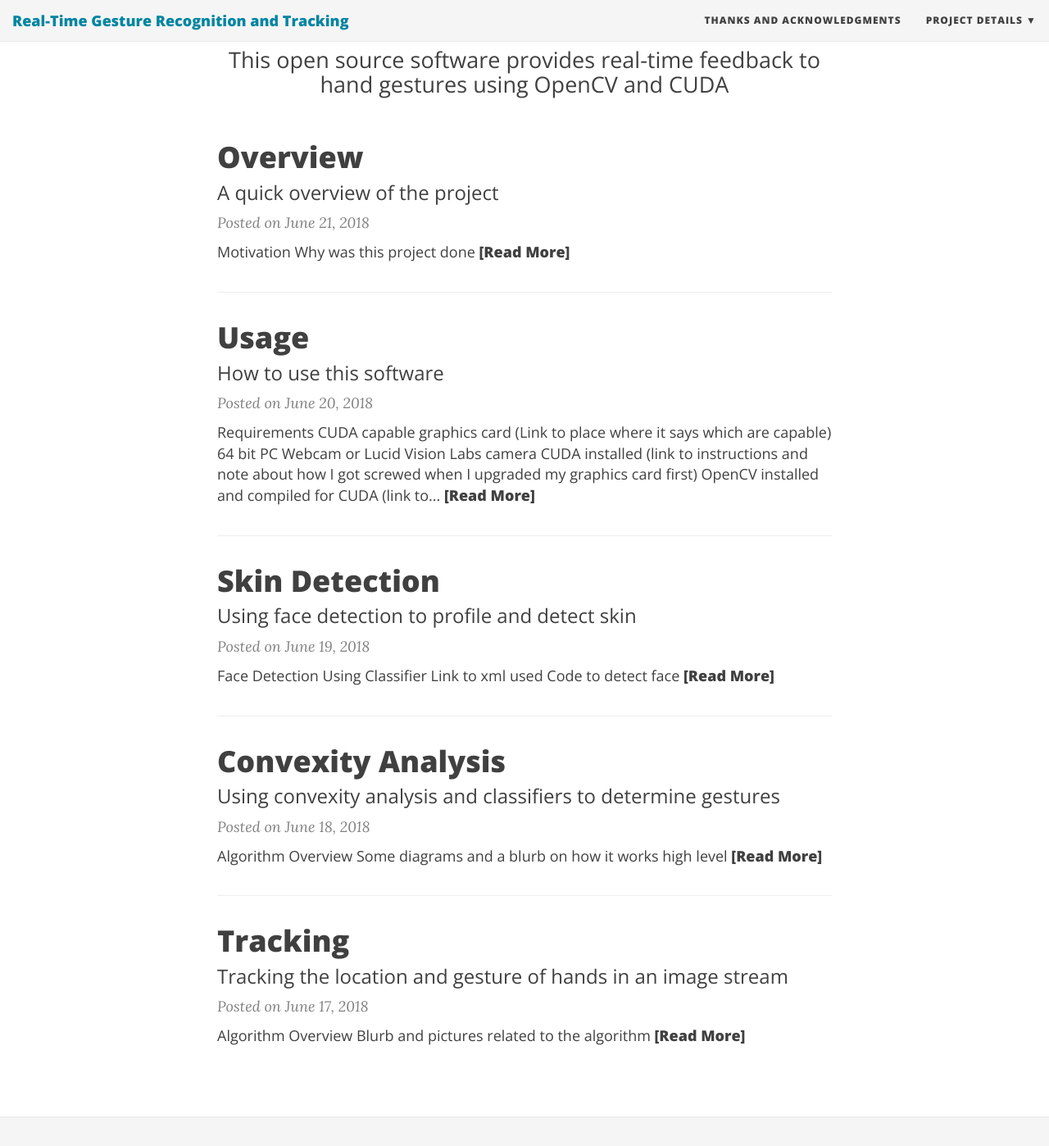
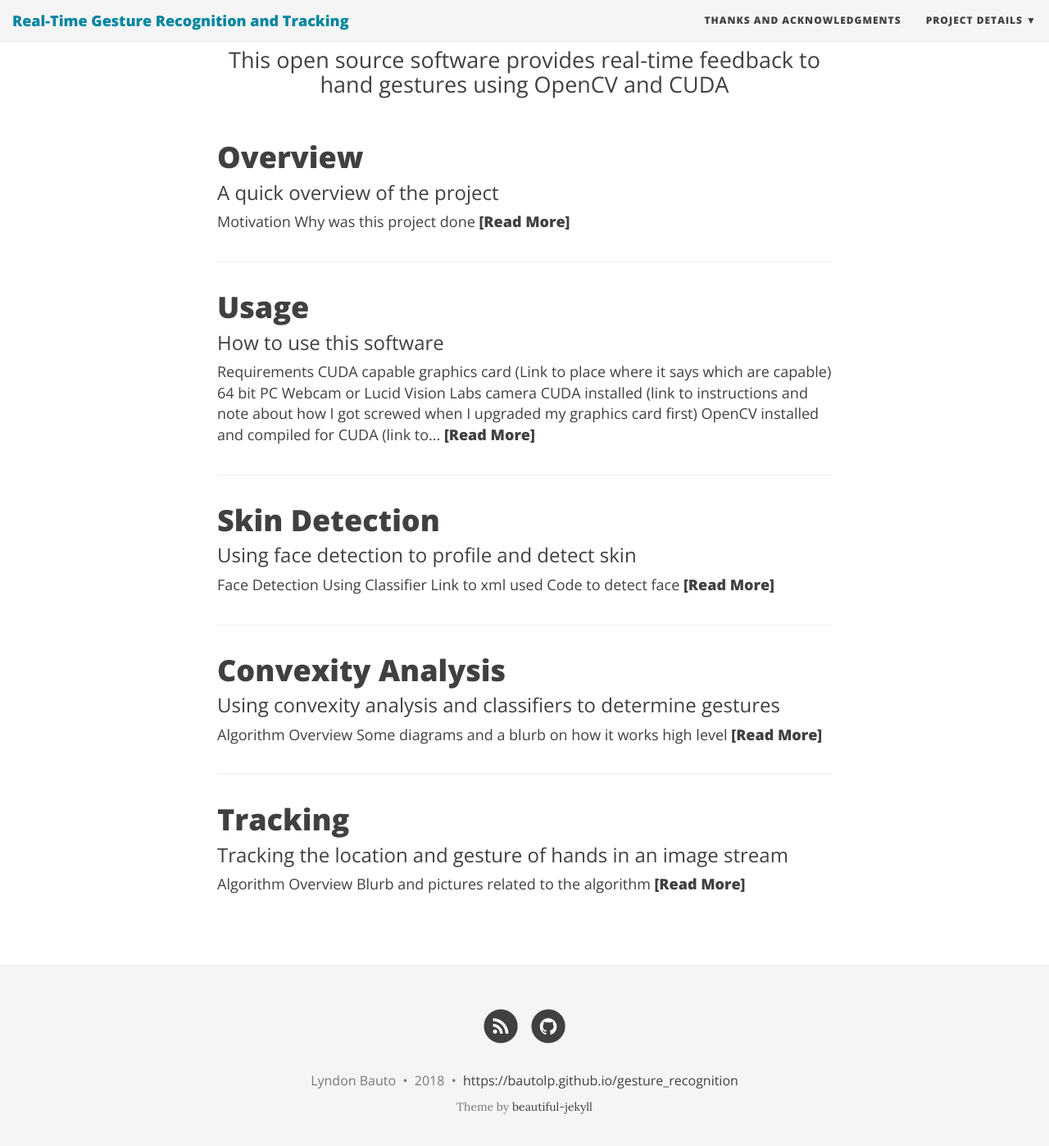
Before and after one commit to bautolp/gesture_recognition, a Jekyll site: the page built from index.html, in a window 1280 px wide and 1400 px high, scrolled down 282 px. Shown: the whole window at 82% size. Built offline with Jekyll 4.4.1, drawn with Linux system fonts in a browser that asks for light colours; nearby versions of some CDN libraries; the list of posts is cut into pages by our own code.

Commit message:
Removed stuff
Removed some stuff

```diff
--- a/_includes/header.html
+++ b/_includes/header.html
@@ -36,7 +36,7 @@
 		  {% endif %}
 
 		  {% if include.type == "post" %}
-		  <span class="post-meta">Posted on {{ page.date | date: "%B %-d, %Y" }}</span>
+		  <span class="post-meta"></span>
 		  {% endif %}
         </div>
       </div>
@@ -61,7 +61,6 @@
 		  {% endif %}
 
 		  {% if include.type == "post" %}
-		  <span class="post-meta">Posted on {{ page.date | date: "%B %-d, %Y" }}</span>
 		  {% endif %}
         </div>
       </div>
--- a/index.html
+++ b/index.html
@@ -17,10 +17,6 @@ use-site-title: true
 	  </h3>
 	  {% endif %}
     </a>
-
-    <p class="post-meta">
-      Posted on {{ post.date | date: "%B %-d, %Y" }}
-    </p>
 
     <div class="post-entry-container">
       {% if post.image %}
--- a/tags.html
+++ b/tags.html
@@ -24,9 +24,7 @@ title: 'Tag Index'
         {%- for post in site.tags[tag] -%}
             <div class="tag-entry">
                 <a href="{{- site.url -}}{{- post.url -}}">{{- post.title -}}</a>
-                <div class="entry-date">
-                    <time datetime="{{- post.date | date_to_xmlschema -}}">{{- post.date | date: "%B %d, %Y" -}}</time>
-                </div>
+
             </div>
         {%- endfor -%}
     </div>
```
